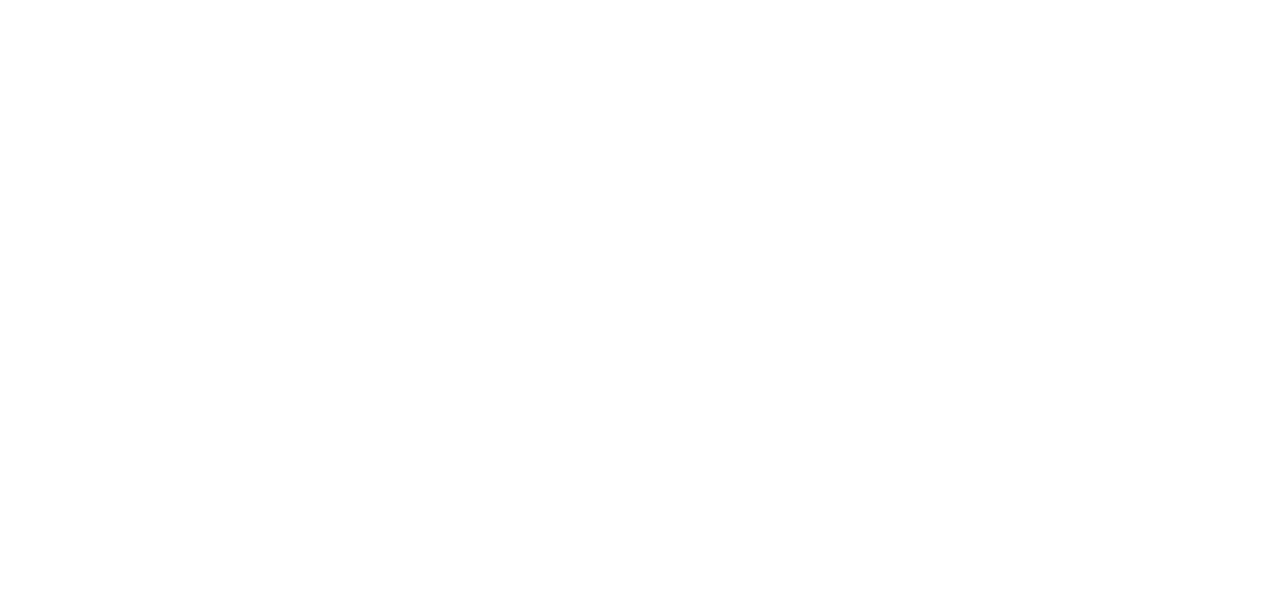
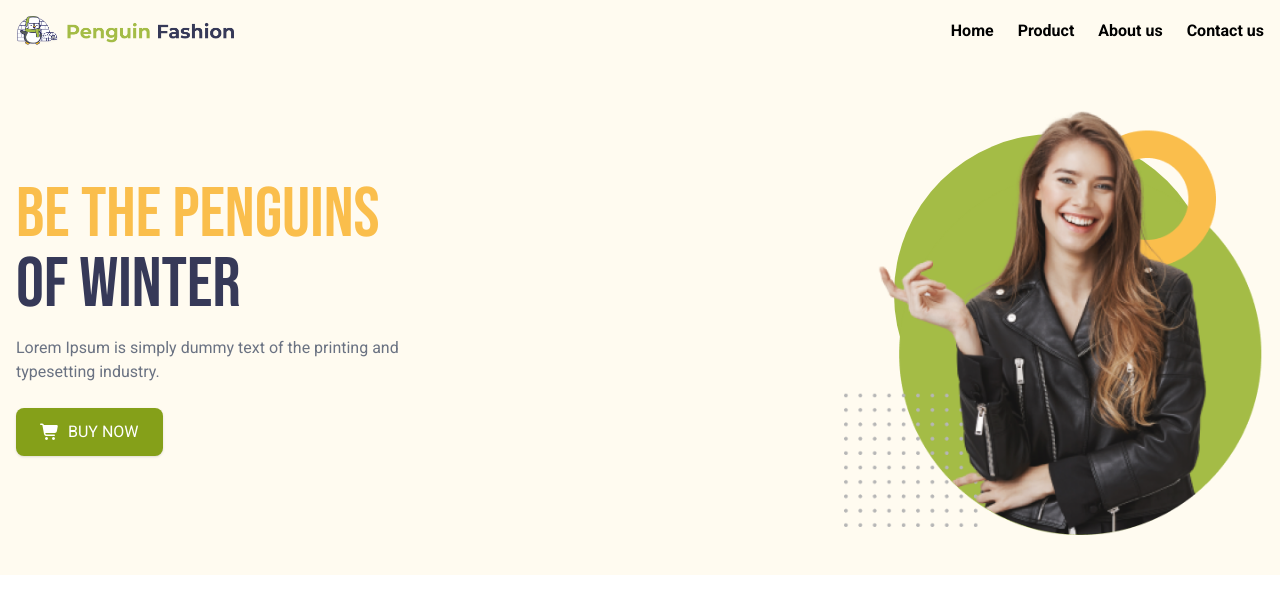
Before and after one commit to amimahedihasan/winter-jackets-store, a plain HTML site: page index.html in a window 1280 px wide. Drawn offline with nearby package versions, Linux system fonts and the light colour scheme.

Commit message:
create header with navigation links and logo

```diff
--- a/index.html
+++ b/index.html
@@ -1,11 +1,102 @@
 <!DOCTYPE html>
 <html lang="en">
+
 <head>
+
     <meta charset="UTF-8">
     <meta name="viewport" content="width=device-width, initial-scale=1.0">
-    <title>winter-jackets-store</title>
+
+    <script src="https://cdn.jsdelivr.net/npm/@tailwindcss/browser@4"></script>
+
+    <title>Penguin Fashion</title>
+    <link rel="stylesheet" href="style.css">
+
+    <link rel="stylesheet" href="https://cdnjs.cloudflare.com/ajax/libs/font-awesome/7.0.1/css/all.min.css" />
+
+    <link rel="preconnect" href="https://fonts.googleapis.com">
+    <link rel="preconnect" href="https://fonts.gstatic.com" crossorigin>
+
+    <link href="https://fonts.googleapis.com/css2?family=Bebas+Neue&family=Roboto:wght@300;400;500;700&display=swap"
+        rel="stylesheet">
+
+    <style>
+
+    </style>
+
 </head>
+
 <body>
 
+    <!-- HEADER -->
+
+    <header class="bg-[#FFFBF0]">
+
+        <nav class="flex justify-between items-center container mx-auto px-4 py-4">
+
+            <img src="./assets/icons/logo.png" class="w-[160px] md:w-[220px]">
+
+            <ul class="hidden md:flex items-center gap-6 font-semibold">
+
+                <li class="hover:text-[#85A019] cursor-pointer">Home</li>
+                <li class="hover:text-[#85A019] cursor-pointer">Product</li>
+                <li class="hover:text-[#85A019] cursor-pointer">About us</li>
+                <li class="hover:text-[#85A019] cursor-pointer">Contact us</li>
+
+            </ul>
+
+            <span class="text-2xl md:hidden">
+                <i class="fa-solid fa-bars"></i>
+            </span>
+
+        </nav>
+
+
+
+        <section class="container mx-auto px-4 flex flex-col md:flex-row items-center justify-between gap-10 py-10">
+
+
+            <div class="text-center md:text-left">
+
+                <h1 class="text-[#FABE4C] text-[40px] md:text-[70px] leading-none">
+                    BE THE PENGUINS
+                </h1>
+
+                <h1 class="text-[#363958] text-[40px] md:text-[70px] leading-none">
+                    OF WINTER
+                </h1>
+
+                <p class="text-gray-500 mt-4 max-w-[400px] mx-auto md:mx-0">
+                    Lorem Ipsum is simply dummy text of the printing
+                    and typesetting industry.
+                </p>
+
+                <button
+                    class="btn-modern mt-6 flex items-center gap-2 bg-[#85A019] hover:bg-[#6f8616] text-white px-6 py-3 rounded-lg shadow mx-auto md:mx-0">
+
+                    <i class="fa-solid fa-cart-shopping"></i>
+                    BUY NOW
+
+                </button>
+
+            </div>
+
+
+            <div class="relative flex justify-center">
+
+                <img src="./assets/images/model.png" class="w-[260px] md:w-[420px] relative z-10">
+
+                <div class="absolute w-[200px] h-[200px] md:w-[320px] md:h-[320px] bg-[#A4BC46] rounded-full top-8">
+                </div>
+
+            </div>
+
+
+        </section>
+
+    </header>
+
+
+
 </body>
+
 </html>
--- a/style.css
+++ b/style.css
@@ -0,0 +1,19 @@
+* {
+    font-family: "Roboto", sans-serif;
+}
+
+h1,
+h2,
+h3 {
+    font-family: "Bebas Neue", sans-serif;
+}
+
+
+.button-linear-gradient {
+    background: linear-gradient(180deg,
+            rgba(164, 188, 70, 1),
+            rgba(132.8367919921875, 160.4375, 24.73410415649414, 1) 100%);
+}
+* {
+    transition: all .3s ease;
+}
```
